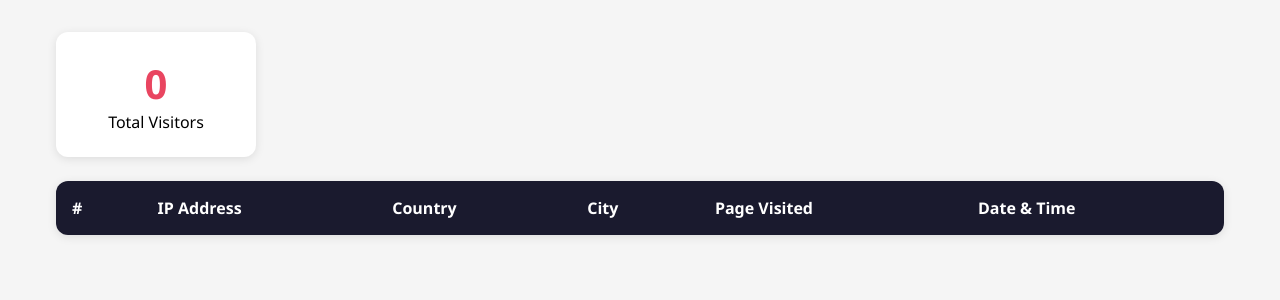
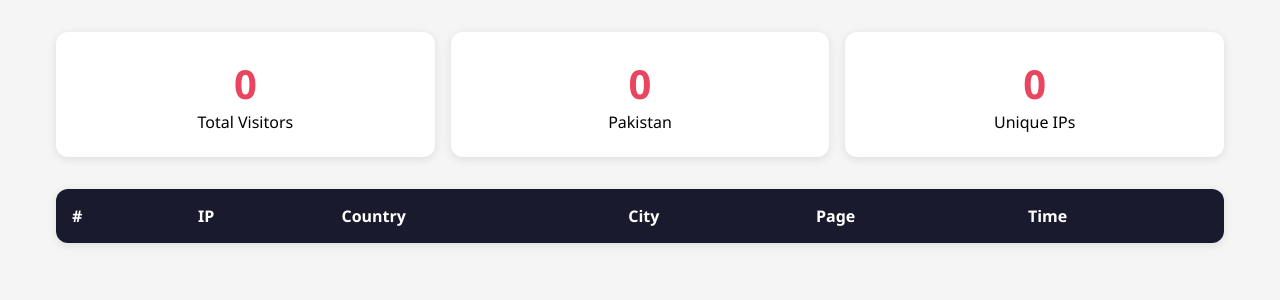
Before and after one commit to annamehndi31/anna-mehndi, a Flask app: page /admin/visitors in a window 1280 px wide. Shown: the part 75-375 px from the top of the page. Run offline with Flask 3, Linux system fonts and the light colour scheme; the visitor is signed in with stand-in values (Sample User, id 1); data that the repository does not hold is empty.

Commit message:
clean app.py no duplicates

```diff
--- a/app.py
+++ b/app.py
@@ -10,6 +10,7 @@ app.config["SQLALCHEMY_TRACK_MODIFICATIONS"] = False
 db = SQLAlchemy(app)
 
 ADMIN_PASSWORD = "anna1234"
+CATEGORIES = ["Mehndi Stickers","Mehndi Cones","Wall Art & CO2 Laser","Marbles & Bangles","Other"]
 
 class Product(db.Model):
     id = db.Column(db.Integer, primary_key=True)
@@ -40,44 +41,26 @@ with app.app_context():
                 except:
                     price = 0
                 db.session.add(Product(
-                    title=p["title"],
-                    price=price,
+                    title=p["title"], price=price,
                     image=p.get("local_image", ""),
-                    link=p["link"],
-                    vendor=p.get("vendor", ""),
-                    category="Mehndi Stickers"
+                    link=p["link"], vendor=p.get("vendor", ""),
+                    category=p.get("category", "Mehndi Stickers")
                 ))
             db.session.commit()
 
 def track_visitor(page):
     try:
         ip = request.headers.get('X-Forwarded-For', request.remote_addr)
-        if ip:
-            ip = ip.split(',')[0].strip()
-        # Get location from ip
+        if ip: ip = ip.split(',')[0].strip()
         import urllib.request
-        location = json.loads(urllib.request.urlopen(f'http://ip-api.com/json/{ip}').read())
-        visitor = Visitor(
-            ip=ip,
-            country=location.get('country', 'Unknown'),
-            city=location.get('city', 'Unknown'),
-            page=page
-        )
-        db.session.add(visitor)
+        location = json.loads(urllib.request.urlopen(f'http://ip-api.com/json/{ip}', timeout=2).read())
+        db.session.add(Visitor(ip=ip, country=location.get('country','Unknown'),
+            city=location.get('city','Unknown'), page=page))
         db.session.commit()
-    except:
-        pass
+    except: pass
 
 def admin_required():
     return session.get("admin_logged_in")
-
-CATEGORIES = [
-    "Mehndi Stickers",
-    "Mehndi Cones",
-    "Wall Art & CO2 Laser",
-    "Marbles & Bangles",
-    "Other"
-]
 
 @app.route("/")
 def index():
@@ -85,10 +68,8 @@ def index():
     search = request.args.get("search", "")
     category = request.args.get("category", "")
     query = Product.query
-    if search:
-        query = query.filter(Product.title.ilike(f"%{search}%"))
-    if category:
-        query = query.filter(Product.category == category)
+    if search: query = query.filter(Product.title.ilike(f"%{search}%"))
+    if category: query = query.filter(Product.category == category)
     products = query.order_by(Product.id.desc()).all()
     all_with_img = Product.query.filter(Product.image != "").all()
     featured = random.sample(all_with_img, min(5, len(all_with_img)))
@@ -182,11 +163,18 @@ def admin_dashboard():
     visitors = Visitor.query.order_by(Visitor.visited_at.desc()).limit(50).all()
     total_visitors = Visitor.query.count()
     today_visitors = Visitor.query.filter(
-        db.func.date(Visitor.visited_at) == datetime.utcnow().date()
-    ).count()
+        db.func.date(Visitor.visited_at) == datetime.utcnow().date()).count()
     return render_template("admin_dashboard.html", products=products,
                          visitors=visitors, total_visitors=total_visitors,
                          today_visitors=today_visitors)
+
+@app.route("/admin/visitors")
+def admin_visitors():
+    if not admin_required():
+        return redirect(url_for("admin_login"))
+    visitors = Visitor.query.order_by(Visitor.visited_at.desc()).all()
+    total = Visitor.query.count()
+    return render_template("visitors.html", visitors=visitors, total=total)
 
 @app.route("/admin/add", methods=["GET", "POST"])
 def admin_add():
@@ -197,14 +185,11 @@ def admin_add():
             price = float(request.form.get("price", 0))
         except:
             price = 0
-        image_url = request.form.get("image", "")
         title = request.form.get("title", "")
-        auto_link = f"https://web-production-8b9ae.up.railway.app/products/{title.lower().replace(' ', '-')}"
         product = Product(
-            title=title,
-            price=price,
-            image=image_url,
-            link=request.form.get("link") or auto_link,
+            title=title, price=price,
+            image=request.form.get("image", ""),
+            link=request.form.get("link", ""),
             vendor=request.form.get("vendor", ""),
             category=request.form.get("category", "Mehndi Stickers")
         )
@@ -240,11 +225,3 @@ def admin_delete(id):
 
 if __name__ == "__main__":
     app.run(debug=True)
-
-@app.route("/admin/visitors")
-def admin_visitors():
-    if not admin_required():
-        return redirect(url_for("admin_login"))
-    visitors = Visitor.query.order_by(Visitor.visited_at.desc()).all()
-    total = Visitor.query.count()
-    return render_template("visitors.html", visitors=visitors, total=total)
--- a/templates/visitors.html
+++ b/templates/visitors.html
@@ -10,14 +10,13 @@
         header { background: #1a1a2e; color: white; padding: 1rem 2rem; display: flex; justify-content: space-between; align-items: center; }
         nav a { color: white; text-decoration: none; margin-left: 1rem; padding: 0.5rem 1rem; border-radius: 6px; background: #e94560; }
         .container { max-width: 1200px; margin: 2rem auto; padding: 0 1rem; }
-        .stat { background: white; padding: 1.5rem; border-radius: 12px; text-align: center; box-shadow: 0 2px 10px rgba(0,0,0,0.1); margin-bottom: 1.5rem; display: inline-block; min-width: 200px; }
+        .stats { display: grid; grid-template-columns: repeat(3, 1fr); gap: 1rem; margin-bottom: 2rem; }
+        .stat { background: white; padding: 1.5rem; border-radius: 12px; text-align: center; box-shadow: 0 2px 10px rgba(0,0,0,0.1); }
         .stat h2 { font-size: 2.5rem; color: #e94560; }
         table { width: 100%; background: white; border-radius: 12px; overflow: hidden; box-shadow: 0 2px 10px rgba(0,0,0,0.1); border-collapse: collapse; }
         th { background: #1a1a2e; color: white; padding: 1rem; text-align: left; }
         td { padding: 0.8rem 1rem; border-bottom: 1px solid #eee; font-size: 0.9rem; }
         tr:hover { background: #f9f9f9; }
-        .pk { color: green; }
-        .us { color: blue; }
     </style>
 </head>
 <body>
@@ -26,20 +25,14 @@
         <nav><a href="/admin">← Dashboard</a></nav>
     </header>
     <div class="container">
-        <div class="stat">
-            <h2>{{ total }}</h2>
-            <p>Total Visitors</p>
+        <div class="stats">
+            <div class="stat"><h2>{{ total }}</h2><p>Total Visitors</p></div>
+            <div class="stat"><h2>{{ visitors|selectattr('country', 'equalto', 'Pakistan')|list|length }}</h2><p>Pakistan</p></div>
+            <div class="stat"><h2>{{ visitors|map(attribute='ip')|unique|list|length }}</h2><p>Unique IPs</p></div>
         </div>
         <table>
             <thead>
-                <tr>
-                    <th>#</th>
-                    <th>IP Address</th>
-                    <th>Country</th>
-                    <th>City</th>
-                    <th>Page Visited</th>
-                    <th>Date & Time</th>
-                </tr>
+                <tr><th>#</th><th>IP</th><th>Country</th><th>City</th><th>Page</th><th>Time</th></tr>
             </thead>
             <tbody>
                 {% for v in visitors %}
```
